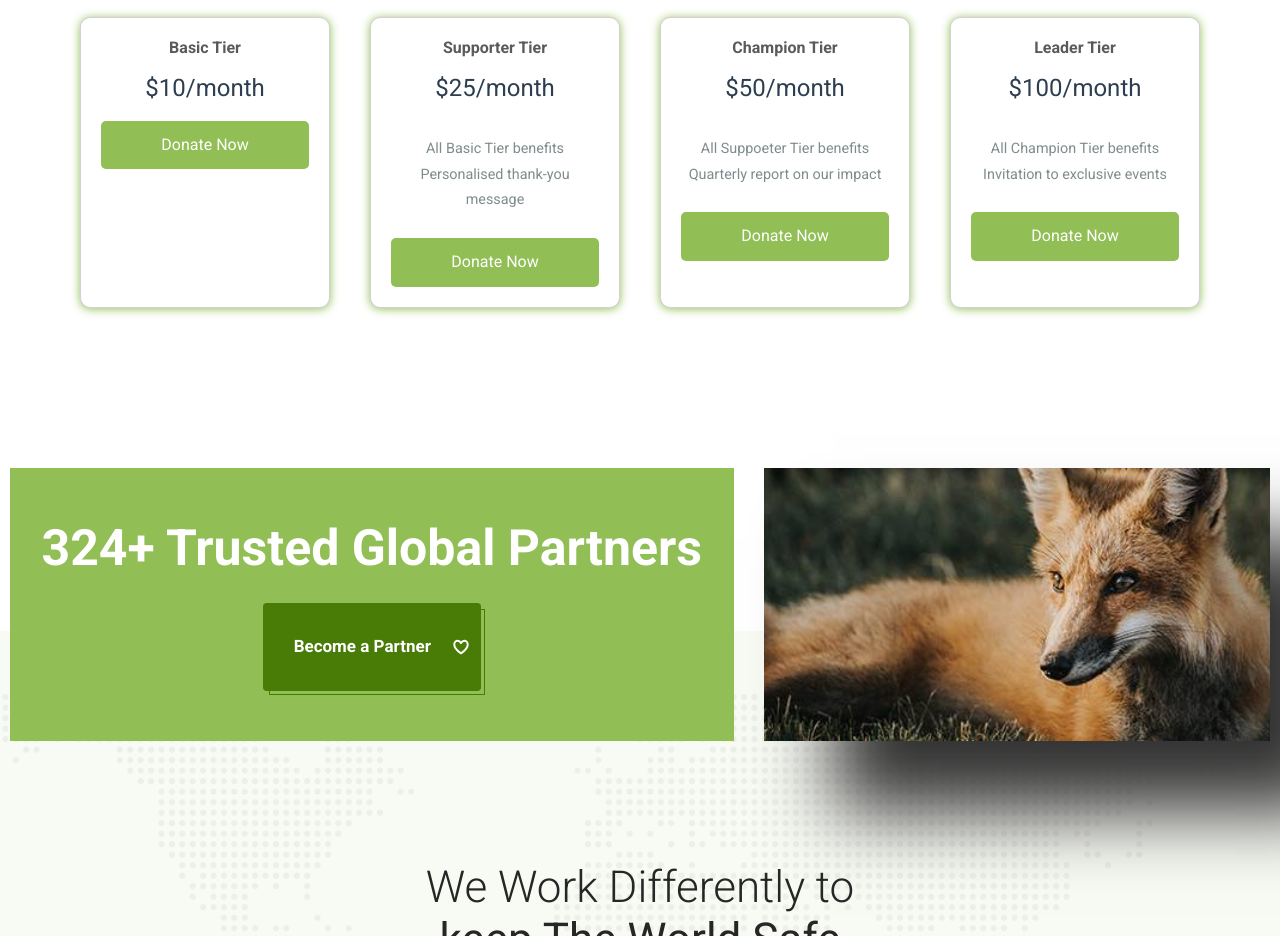
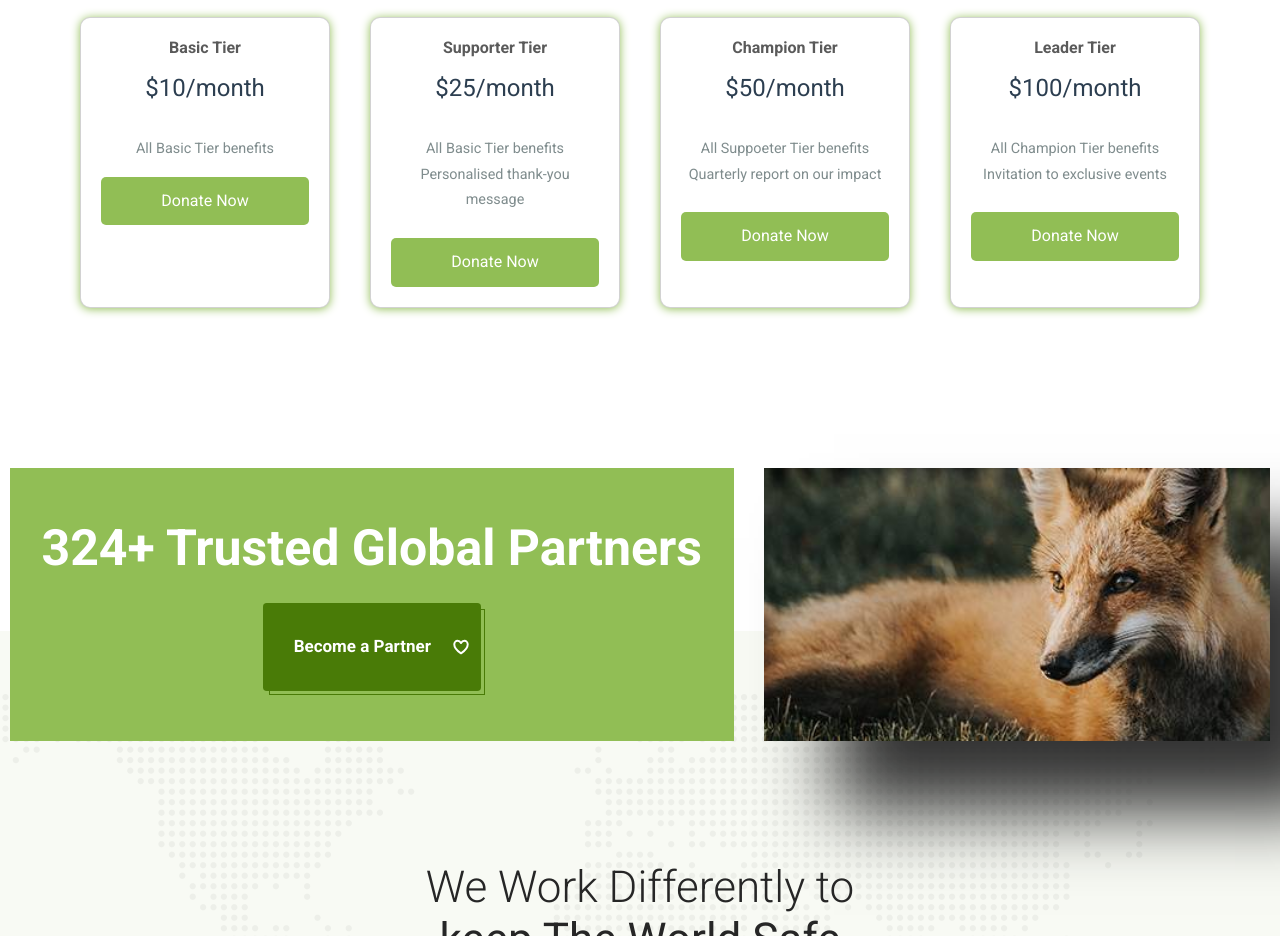
Before and after one commit to anuragverma108/WildGuard, a plain HTML site: page index.html in a window 1280 px wide. Shown: the part 1923-2859 px from the top of the page. Drawn offline with nearby package versions, Linux system fonts and the light colour scheme; a script that the page names is missing.

Commit message:
donation section of tier 1 edited

```diff
--- a/index.html
+++ b/index.html
@@ -512,6 +512,7 @@
               <h2>Basic Tier</h2>
             </b>
             <p class="amount">$10/month</p>
+            <p class="benefits">All Basic Tier benefits</p>
             <p onclick="location.href='Donation.html';" class="donate-button">Donate Now</p>
 
           </div>
```
Also changed, not shown: style.css (+2 -11 lines).
